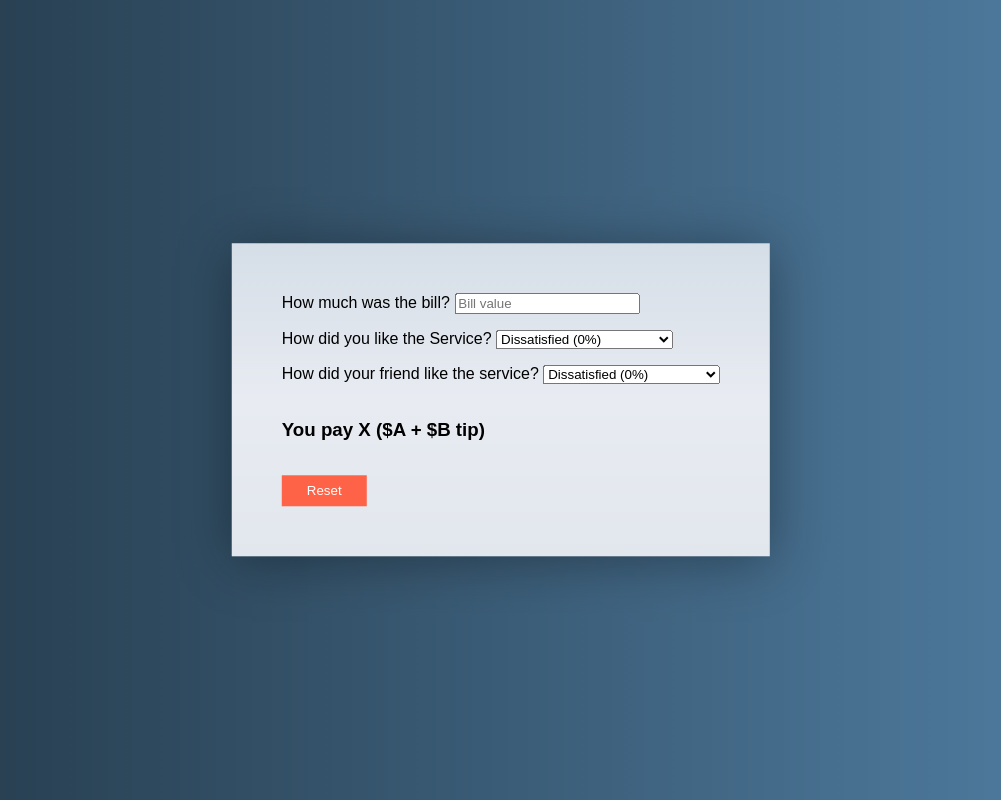
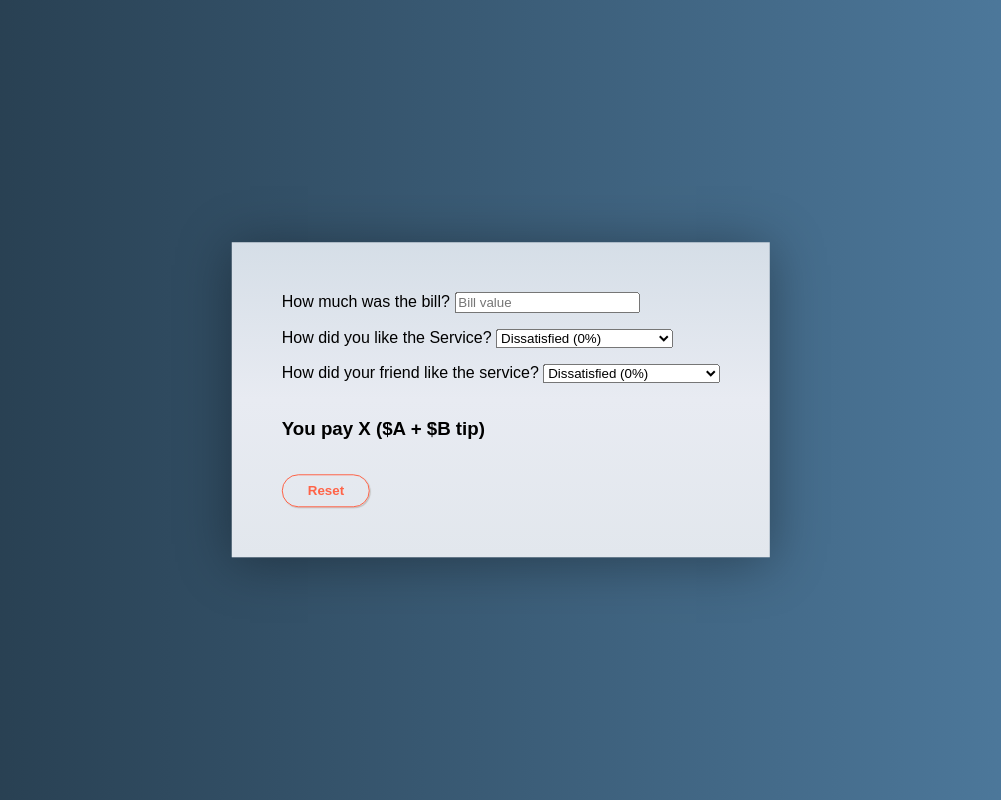
Before and after one commit to Usmandevblends/Reactcourseudemy, a React (Create React App) app in the folder 24-tipcalculator/: page / in a window 1280 px wide. Shown: the whole page, without its empty margins (139-1140 px from the left). Built offline with nearby package versions, Linux system fonts and the light colour scheme.

Commit message:
Add a use state in TipCalculator

```diff
--- a/24-tipcalculator/src/components/TipCalculator.js
+++ b/24-tipcalculator/src/components/TipCalculator.js
@@ -1,15 +1,20 @@
-import React from "react";
+import React, { useState } from "react";
 import BillInput from "./BillInput";
 import SelectPercentage from "./SelectPercentage";
 import Output from "./Output";
 import Reset from "./Reset";
 
 function TipCalculator() {
+  const [bill, setBill] = useState("");
+
   return (
     <div className="main">
-      <BillInput />
-      <SelectPercentage> How did you like the Service? </ SelectPercentage>
-      <SelectPercentage> How did your friend like the service? </ SelectPercentage>
+      <BillInput bill={bill} onSetBill={setBill} />
+      <SelectPercentage> How did you like the Service? </SelectPercentage>
+      <SelectPercentage>
+        {" "}
+        How did your friend like the service?{" "}
+      </SelectPercentage>
       <Output />
       <Reset />
     </div>
--- a/24-tipcalculator/src/style.css
+++ b/24-tipcalculator/src/style.css
@@ -21,7 +21,10 @@ body {
 
 .btn {
     padding: 8px 25px;
-    background-color: tomato;
-    border: none;
-    color: #fff;
+    background: transparent;
+    border: 1px solid tomato;
+    border-radius: 50px;
+    color: tomato;
+    font-weight: bold;
+    box-shadow: 1px 1px  1px rgb(193, 193, 193);
 }
```
